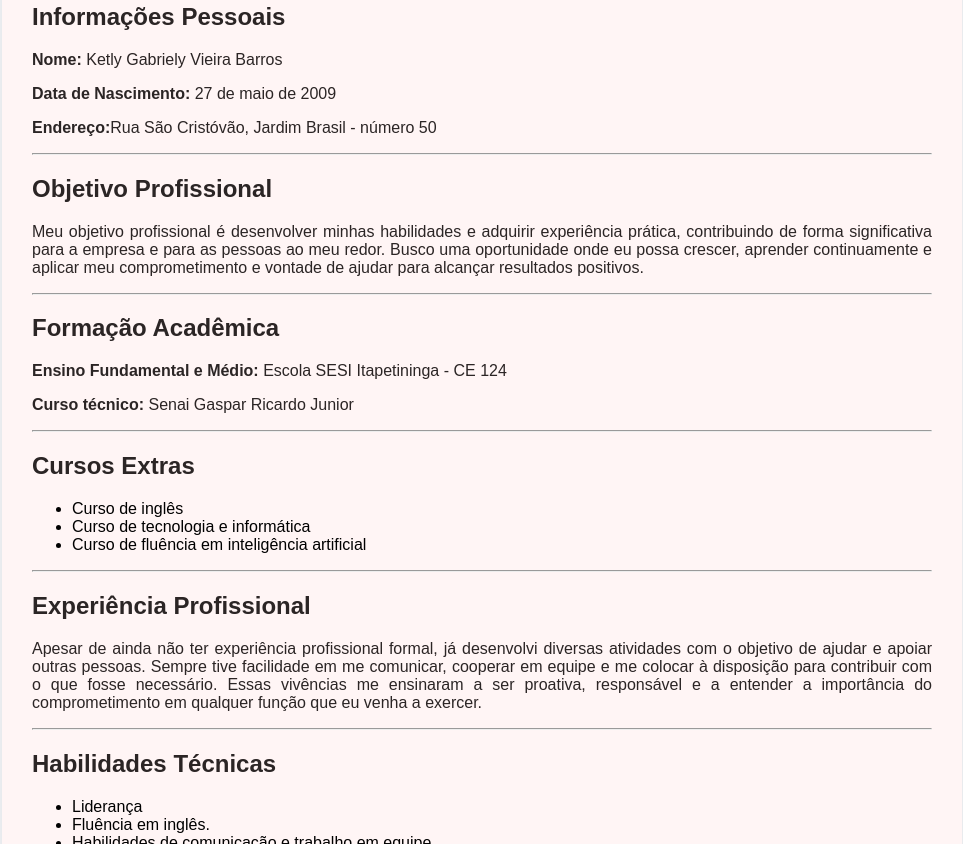
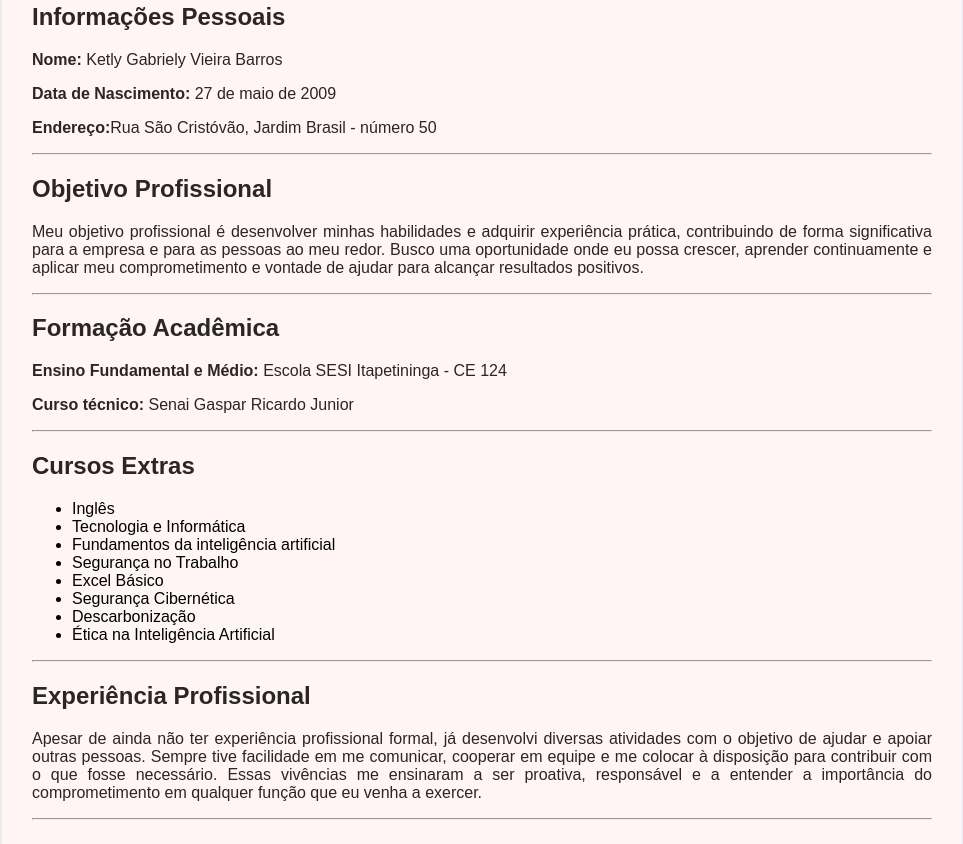
Before and after one commit to KetlyGabriely/Linguagem-de-marcacao, a plain HTML site: page ex05.html in a window 1280 px wide. Shown: the part 398-1242 px from the top of the page, without its empty margins (158-1121 px from the left). Drawn offline with Linux system fonts and the light colour scheme.

Commit message:
exercicios

```diff
--- a/ex05.html
+++ b/ex05.html
@@ -101,9 +101,14 @@
             <section id="cursos">
                 <h2>Cursos Extras</h2>
                 <ul>
-                    <li>Curso de inglês</li>
-                    <li>Curso de tecnologia e informática</li>
-                    <li>Curso de fluência em inteligência artificial
+                    <li>Inglês</li>
+                    <li>Tecnologia e Informática</li>
+                    <li>Fundamentos da inteligência artificial</li>
+                    <li>Segurança no Trabalho</li>
+                    <li>Excel Básico</li>
+                    <li>Segurança Cibernética</li>
+                    <li>Descarbonização</li>
+                    <li>Ética na Inteligência Artificial</li>
                 </ul>
                 <hr>
             </section>
```
